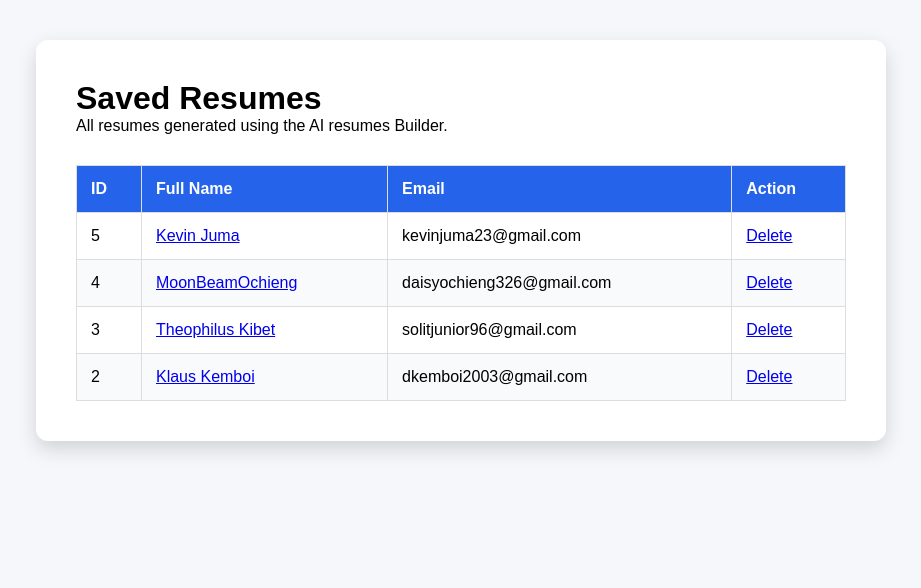
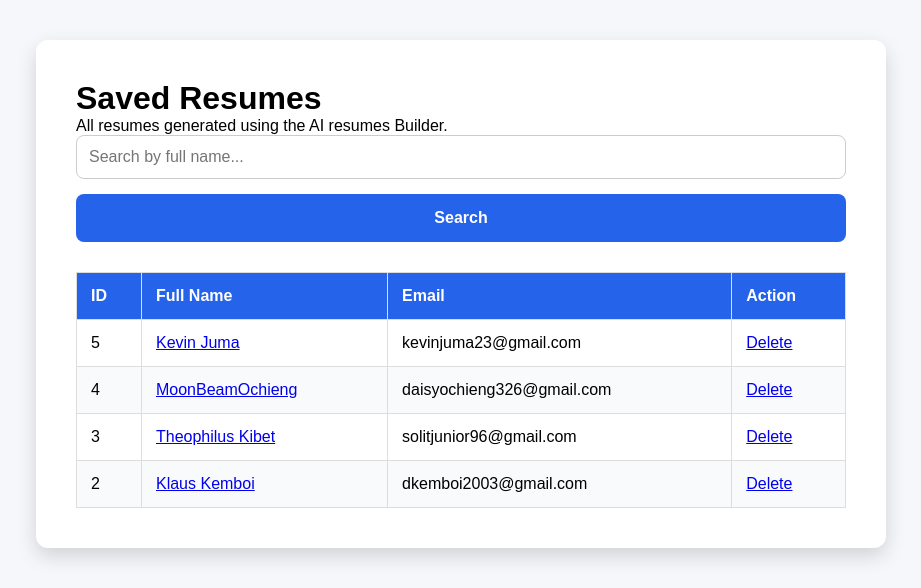
Before and after one commit to Saint-dev-svg/AI-Resume-Builder, a Flask app: page /dashboard in a window 1280 px wide. Shown: the part 68-656 px from the top of the page, without its empty margins (179-1100 px from the left). Run offline with Flask 3, Linux system fonts and the light colour scheme; data comes from the database, SQL or seed files in the repository; both versions use the stored data as it was after the commit.

Commit message:
feat: Add resume search functionality to dashboard

```diff
--- a/app.py
+++ b/app.py
@@ -2,7 +2,7 @@
 from ai_helper import generate_summary
 from config import Config
 from pdf_generator import create_resume_pdf
-from database.db import init_db, save_resume, get_all_resumes, get_resume_by_id, delete_resume, update_resume
+from database.db import init_db, save_resume, get_all_resumes, get_resume_by_id, delete_resume, update_resume, search_resumes
 
 
 app = Flask(__name__)
@@ -105,11 +105,18 @@
 
 @app.route("/dashboard")
 def dashboard():
-    resumes = get_all_resumes()
+
+    search_query = request.args.get("search", "")
+
+    if search_query:
+        resumes = search_resumes(search_query)
+    else:
+        resumes = get_all_resumes()
 
     return render_template(
         "dashboard.html",
-        resumes = resumes
+        resumes=resumes,
+        search_query=search_query
     )
 
 @app.route("/resume/<int:resume_id>")
@@ -133,9 +140,6 @@
 
 def edit_resume(resume_id):
     if request.method == "POST":
-
-        print(request.method)
-        print(request.form)
 
         full_name = request.form["full_name"]
         email = request.form["email"]
--- a/database/db.py
+++ b/database/db.py
@@ -134,3 +134,18 @@
 
     conn.commit()
     conn.close()
+
+def search_resumes(search_query):
+    conn = sqlite3.connect(DB_PATH)
+    cursor = conn.cursor()
+
+    cursor.execute("""
+        SELECT id, full_name, email FROM resumes
+        WHERE full_name LIKE ?
+        ORDER BY id DESC
+    """, (f"%{search_query}%",))
+
+    resumes = cursor.fetchall()
+
+    conn.close()
+    return resumes
--- a/static/css/style.css
+++ b/static/css/style.css
@@ -230,3 +230,14 @@
     }
 
 }
+
+.search-form{
+    display: flex;
+    gap: 15px;
+    margin-bottom: 25px;
+}
+
+.search-form input{
+    flex: 1;
+    margin: 0;
+}
--- a/templates/dashboard.html
+++ b/templates/dashboard.html
@@ -5,6 +5,18 @@
 
     <h1>Saved Resumes</h1>
     <p>All resumes generated using the AI resumes Builder.</p>
+
+    <form method="GET" action="{{ url_for('dashboard') }}" class="search-form">
+
+    <input
+        type="text"
+        name="search"
+        placeholder="Search by full name..."
+        value="{{ search_query }}">
+
+    <button type="submit">Search</button>
+
+</form>
 
     <table class="dashboard-table">
         <thead>
```
Also changed, not shown: database/resume.db.
